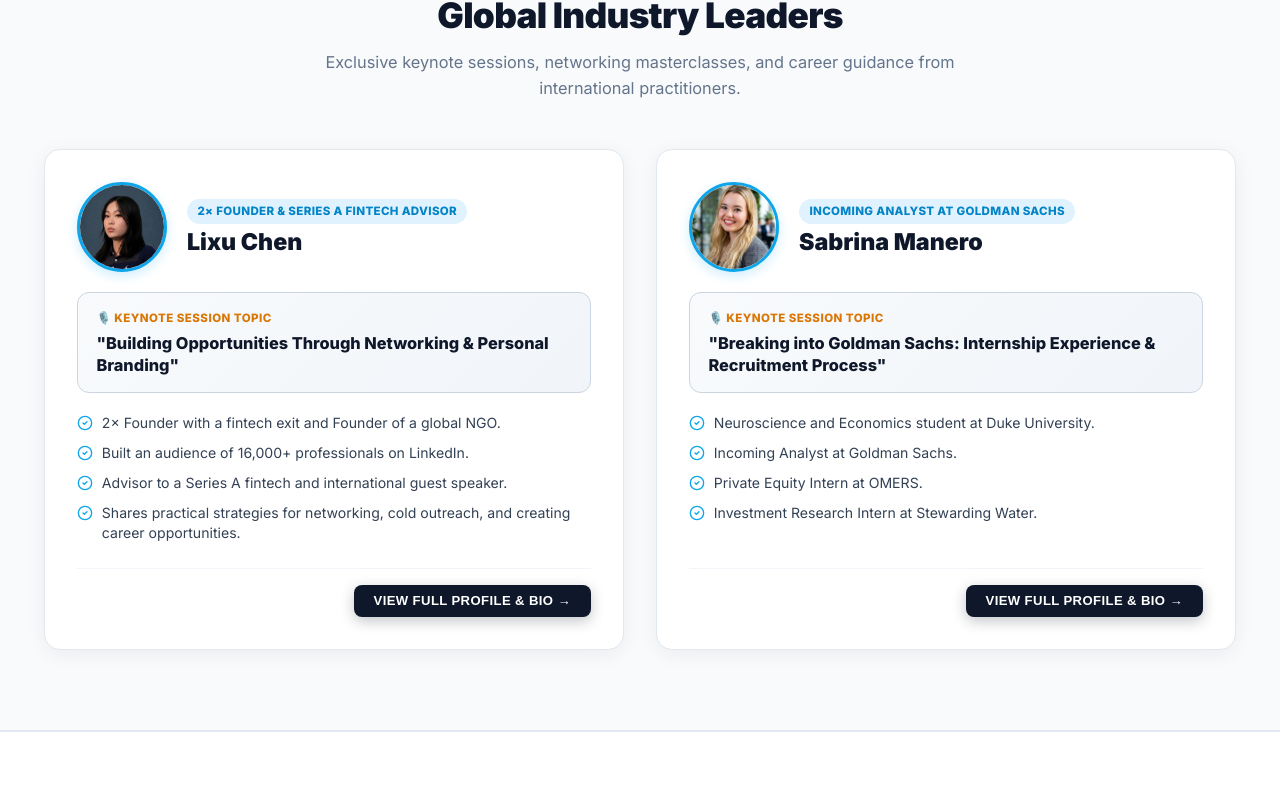
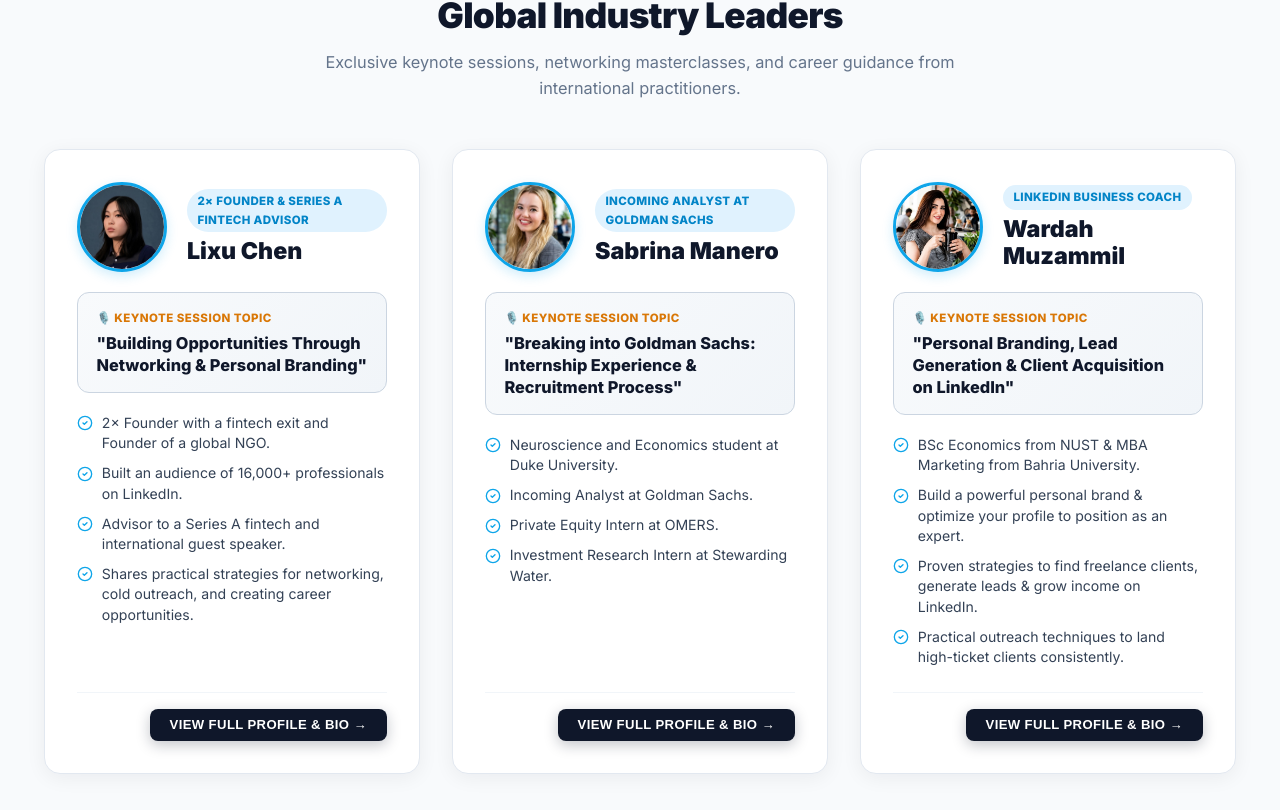
Before and after one commit to 21mujtabahassan/Financial-Youth-Club, a React (Vite) app in the folder frontend/: page / in a window 1280 px wide. Shown: the part 2590-3400 px from the top of the page. Built offline with nearby package versions, Linux system fonts and the light colour scheme.

Commit message:
Add Wardah Muzammil as guest speaker on landing page

```diff
--- a/frontend/src/features/speakers/data/speakersData.js
+++ b/frontend/src/features/speakers/data/speakersData.js
@@ -26,5 +26,19 @@
       'Investment Research Intern at Stewarding Water.'
     ],
     bio: 'Sabrina Manero is a Neuroscience & Economics student at Duke University and an Incoming Analyst at Goldman Sachs. With experience as a Private Equity Intern at OMERS and Investment Research Intern at Stewarding Water, she shares key strategies on securing investment banking internships and excelling in the recruitment process.'
+  },
+  {
+    id: 'wardah-muzammil',
+    name: 'Wardah Muzammil',
+    role: 'LinkedIn Business Coach',
+    topic: 'Personal Branding, Lead Generation & Client Acquisition on LinkedIn',
+    image: '/images/speakers/wardah-muzammil.jpg',
+    highlights: [
+      'BSc Economics from NUST & MBA Marketing from Bahria University.',
+      'Build a powerful personal brand & optimize your profile to position as an expert.',
+      'Proven strategies to find freelance clients, generate leads & grow income on LinkedIn.',
+      'Practical outreach techniques to land high-ticket clients consistently.'
+    ],
+    bio: 'Wardah Muzammil holds a BSc in Economics from NUST and an MBA in Marketing from Bahria University. As a LinkedIn Business Coach, she teaches students, freelancers, and professionals how to build a powerful personal brand, optimize profiles, execute practical cold outreach, and land freelance clients consistently.'
   }
 ]
```
Also changed, not shown: frontend/public/images/speakers/wardah-muzammil.jpg (added).
